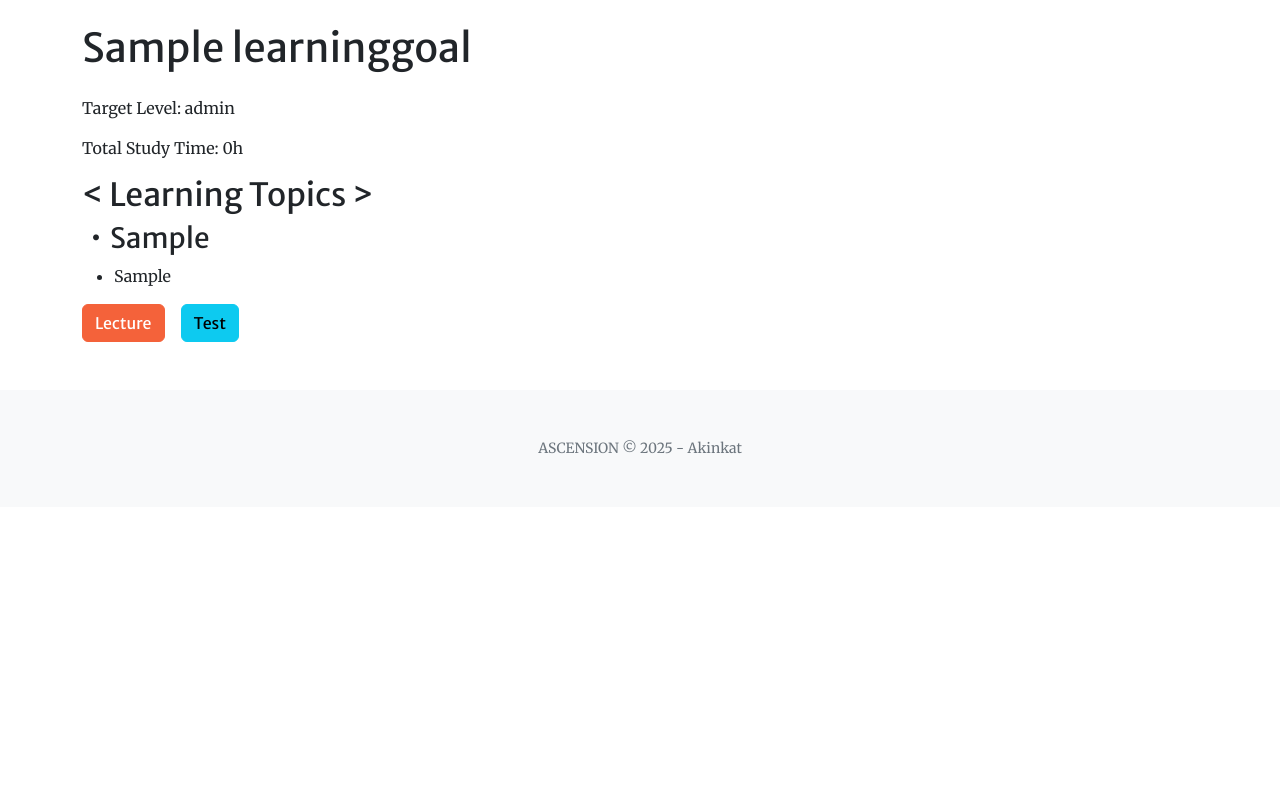
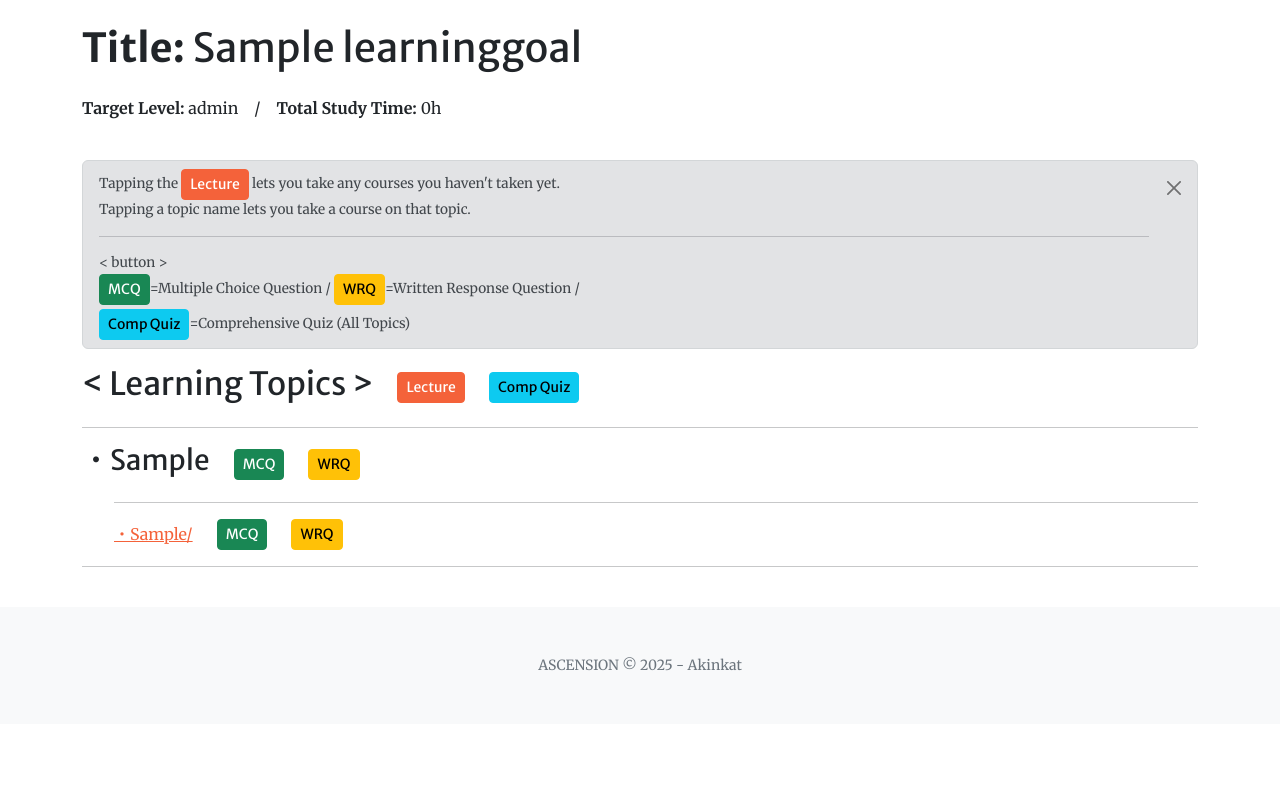
Before and after one commit to Akinori-Kato-ja/my-studyapp, a Django app: page /learning_goal/1/detail/ in a window 1280 px wide. Shown: the part 72-879 px from the top of the page. Run offline with Django 4.2, Linux system fonts and the light colour scheme; a user stored in the database is signed in; tables that the repository leaves empty hold one stand-in row (values such as "Sample post"); data that the repository does not hold is empty; some libraries are stand-ins or nearby versions.

Commit message:
Add buttons etc. to the learning objective details page

```diff
--- a/lecture/views.py
+++ b/lecture/views.py
@@ -6,6 +6,6 @@ from task_management.models import LearningMainTopic, LearningSubTopic
 
 
 # Create your views here.
-class AIGeneratedLectureView(LoginRequiredMixin, View):
+class GenerateLectureView(LoginRequiredMixin, View):
     def post(self, request, *args, **kwargs):
         pass
--- a/task_management/templates/task_management/learning_goal/detail.html
+++ b/task_management/templates/task_management/learning_goal/detail.html
@@ -7,30 +7,62 @@
 {% block contents %}
 <div class='container'>
     <div class='my-div-style'>
+        <!-- LearningGoal Data -->
         <div>
-            <h1 class='mb-4'>{{ goal.title }}</h1>
-            <p>Target Level: {{ goal.target_level }}</p>
-            <p>Total Study Time: {{ goal.actual_study_time }}h</p>
+            <h1 class='mb-4'><strong>Title: </strong>{{ goal.title }}</h1>
+            <div class='d-flex gap-3'>
+                <p><strong>Target Level: </strong>{{ goal.target_level }}</p>
+                <p>/</p>
+                <p><strong>Total Study Time: </strong>{{ goal.actual_study_time }}h</p>
+            </div>
+            <br>
         </div>
-        <h2> &lt; Learning Topics &gt;</h2>
+
+        <!-- Dismissible explanatory message -->
+        <div class='alert alert-secondary alert-dismissible fade show py-2' role='alert' style='font-size: 0.85em;'>
+            <div>
+                <p class='mb-0'>Tapping the <button class='btn btn-sm btn-primary'>Lecture</button> lets you take any courses you haven't taken yet.</p>
+                <p>Tapping a topic name lets you take a course on that topic.</p><hr>
+                <p class='mb-0'>&lt; button &gt;</p>
+                <p class='mb-1'>
+                    <button class='btn btn-sm btn-success'>MCQ</button>=Multiple Choice Question /
+                    <button class='btn btn-sm btn-warning'>WRQ</button>=Written Response Question /
+                </p>
+                <p class='mb-0'><button class='btn btn-sm btn-info'>Comp Quiz</button>=Comprehensive Quiz (All Topics)</p>
+            </div>
+            <button type="button" class="btn-close" data-bs-dismiss="alert" aria-label="Close"></button>
+        </div>
+
+        <!-- Topic List -->
+        <div class='d-flex align-items-center gap-4'>
+            <h2> &lt; Learning Topics &gt;</h2>
+            <a href="" class='btn btn-sm btn-primary'>Lecture</a>
+            <a href="" class='btn btn-sm btn-info'>Comp Quiz</a>
+        </div>
         {% for main in main_topics %}
-            <div>
+            <hr>
+            <div class='d-flex align-items-center gap-4'>
                 <h3>・{{ main.main_topic }}</h3>
+                <a href="" class='btn btn-sm btn-success'>MCQ</a>
+                <a href="" class='btn btn-sm btn-warning'>WRQ</a>
+            </div>
                 {% if main.sub_topics.all %}
                     <ul>
                         {% for sub in main.sub_topics.all %}
-                            <li>{{ sub.sub_topic }}</li>
+                            <hr>
+                            <li class='d-flex align-items-center gap-4'>
+                                <a href="#">・{{ sub.sub_topic }}/</a>
+                                <a href="" class='btn btn-sm btn-success'>MCQ</a>
+                                <a href="" class='btn btn-sm btn-warning'>WRQ</a>
+                            </li>
                         {% endfor %}
                     </ul>
                 {% else %}
                     <p>No Sub topics.</p>
                 {% endif %}
-            </div>
         {% endfor %}
-        <div class='d-flex gap-3 mb-5'>
-            <a href="" class='btn btn-primary'>Lecture</a>
-            <a href="" class='btn btn-info'>Test</a>
-        </div>
+        <hr><br>
+
     </div>
 </div>
 {% endblock contents %}
```
Also changed, not shown: ai_support/ai_chain.py (added, +16 -0 lines), ai_support/modules/lecture/generate_lecture.py (+15 -6 lines).
